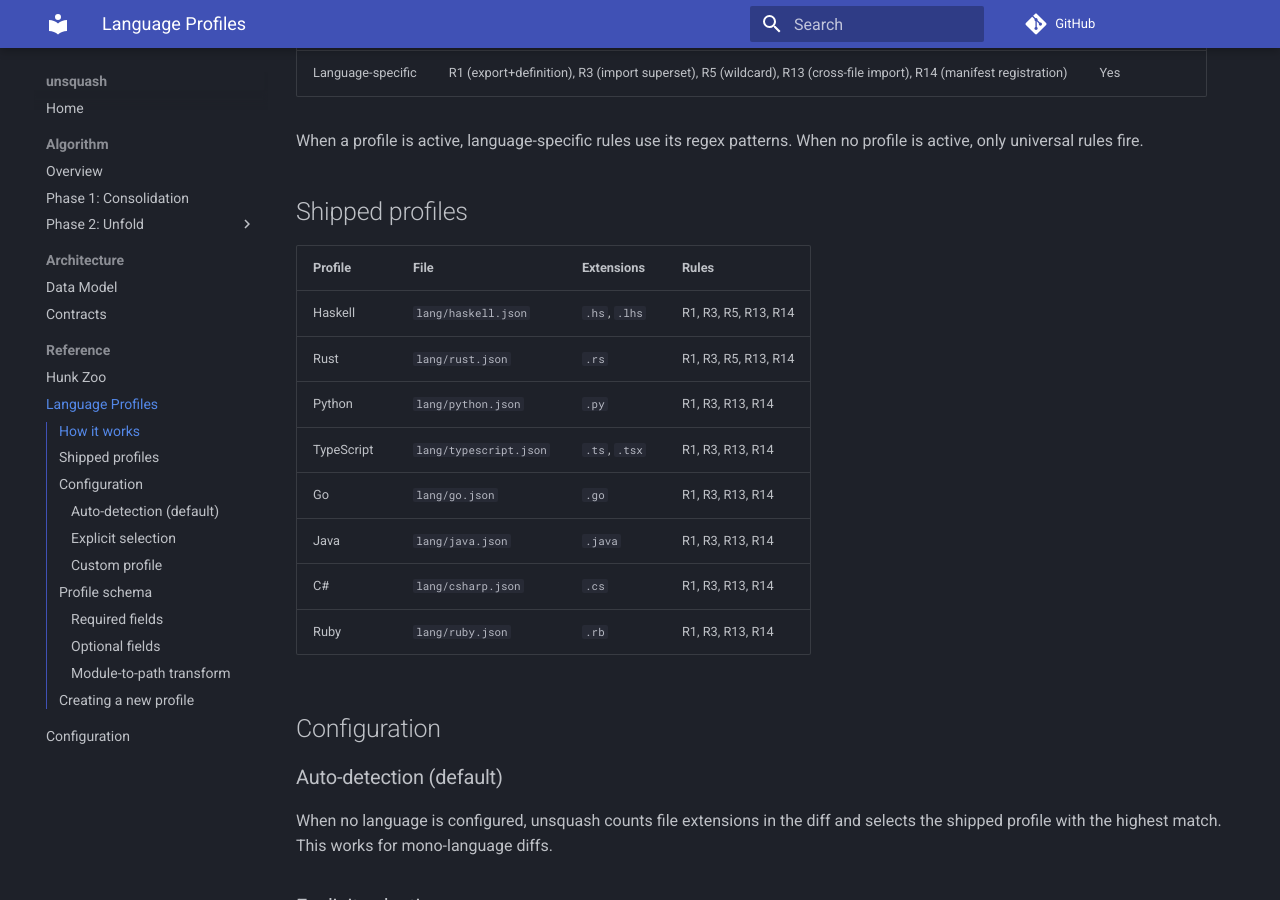
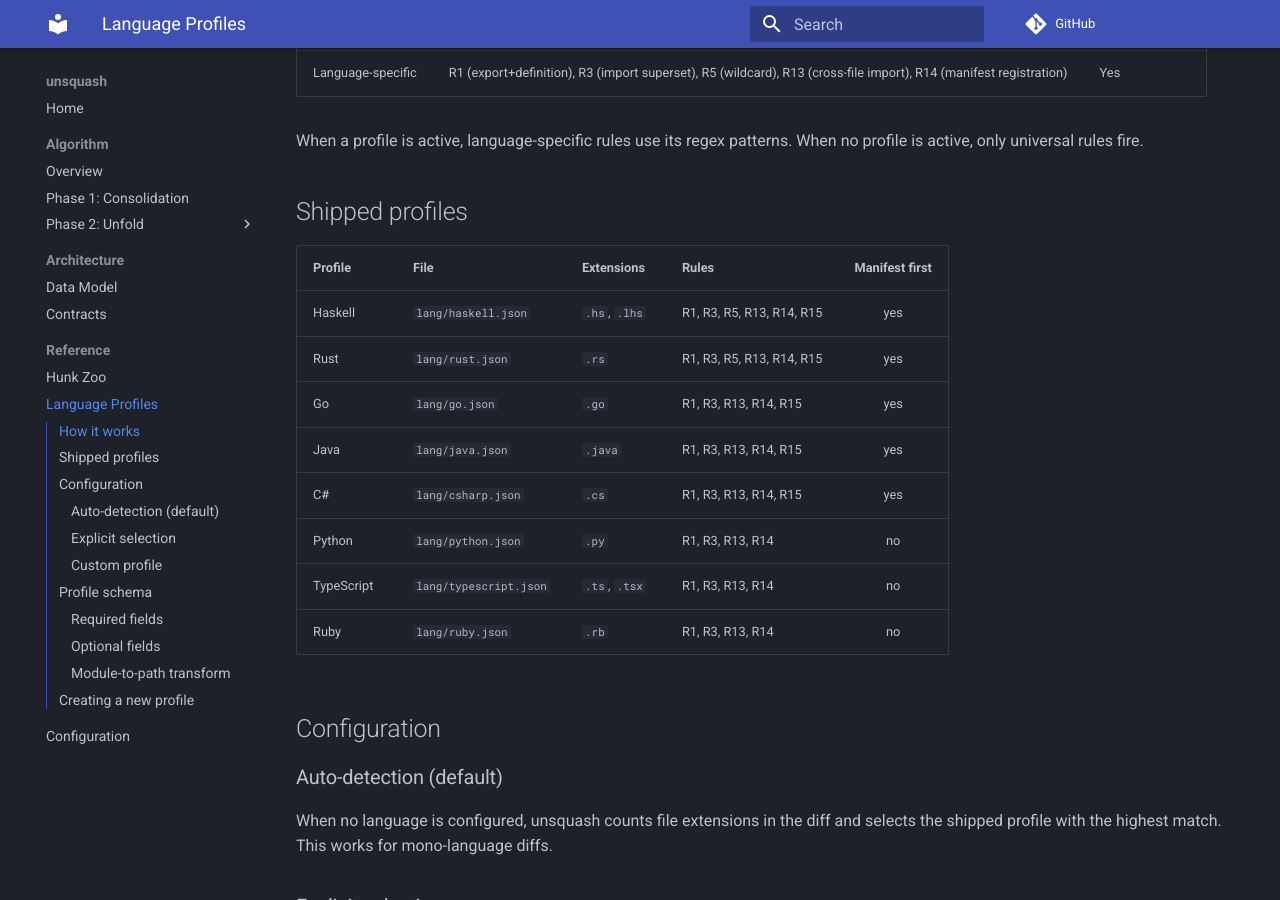
Before and after one commit to lambdasistemi/unsquash, an MkDocs documentation site: the page built from docs/reference/language-profiles.md, in a window 1280 px wide and 900 px high, scrolled down 444 px. Built offline with MkDocs 1.6.1 and Material for MkDocs 9.7.7, drawn with Linux system fonts in a browser that asks for light colours; comment, search, counter and statistics services are not loaded; some of the changed text lies outside the part shown.

Commit message:
feat: add R15 — manifest changes always in first commit
All manifest hunks co-occur into one atomic unit. Every source hunk
depends on it. Controlled by "manifest_first": true in language
profiles. Enabled for Haskell, Rust, Go, Java, C#. Disabled for
Python, TypeScript, Ruby.

Closes #76

```diff
--- a/docs/reference/language-profiles.md
+++ b/docs/reference/language-profiles.md
@@ -17,16 +17,16 @@ When no profile is active, only universal rules fire.
 
 ## Shipped profiles
 
-| Profile | File | Extensions | Rules |
-|---------|------|-----------|-------|
-| Haskell | `lang/haskell.json` | `.hs`, `.lhs` | R1, R3, R5, R13, R14 |
-| Rust | `lang/rust.json` | `.rs` | R1, R3, R5, R13, R14 |
-| Python | `lang/python.json` | `.py` | R1, R3, R13, R14 |
-| TypeScript | `lang/typescript.json` | `.ts`, `.tsx` | R1, R3, R13, R14 |
-| Go | `lang/go.json` | `.go` | R1, R3, R13, R14 |
-| Java | `lang/java.json` | `.java` | R1, R3, R13, R14 |
-| C# | `lang/csharp.json` | `.cs` | R1, R3, R13, R14 |
-| Ruby | `lang/ruby.json` | `.rb` | R1, R3, R13, R14 |
+| Profile | File | Extensions | Rules | Manifest first |
+|---------|------|-----------|-------|:--------------:|
+| Haskell | `lang/haskell.json` | `.hs`, `.lhs` | R1, R3, R5, R13, R14, R15 | yes |
+| Rust | `lang/rust.json` | `.rs` | R1, R3, R5, R13, R14, R15 | yes |
+| Go | `lang/go.json` | `.go` | R1, R3, R13, R14, R15 | yes |
+| Java | `lang/java.json` | `.java` | R1, R3, R13, R14, R15 | yes |
+| C# | `lang/csharp.json` | `.cs` | R1, R3, R13, R14, R15 | yes |
+| Python | `lang/python.json` | `.py` | R1, R3, R13, R14 | no |
+| TypeScript | `lang/typescript.json` | `.ts`, `.tsx` | R1, R3, R13, R14 | no |
+| Ruby | `lang/ruby.json` | `.rb` | R1, R3, R13, R14 | no |
 
 ## Configuration
 
@@ -98,6 +98,13 @@ means that rule is silently skipped.
 | `manifest_files` | `[string]` | R14 | Glob patterns for package manifests |
 | `manifest_module_pattern` | regex | R14 | Extracts module names from manifest files |
 | `wildcard` | string | R5 | Wildcard character in pattern matches |
+| `manifest_first` | boolean | R15 | All manifest changes become the first commit |
+
+!!! tip "`manifest_first`"
+    When enabled, all manifest hunks co-occur into one atomic unit and every
+    source hunk depends on it. The result: one "dependency changes" commit,
+    always first in any valid ordering. Enabled by default for Haskell, Rust,
+    Go, Java, and C#.
 
 ### Module-to-path transform
 
```
Also changed, not shown: docs/algorithm/preflight.md (+1 -0 lines), 7 other files.
